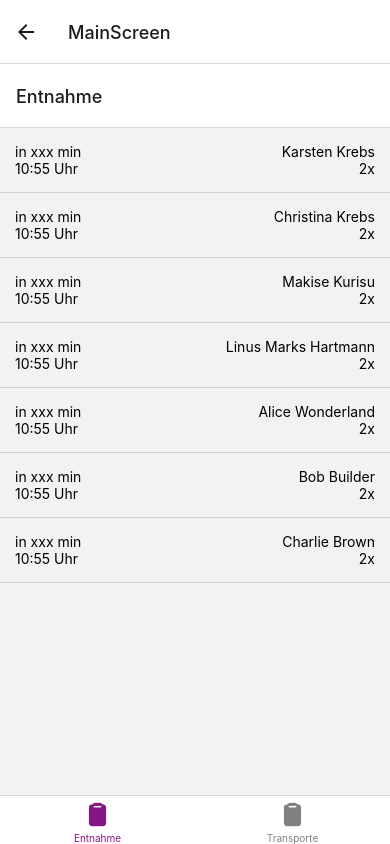
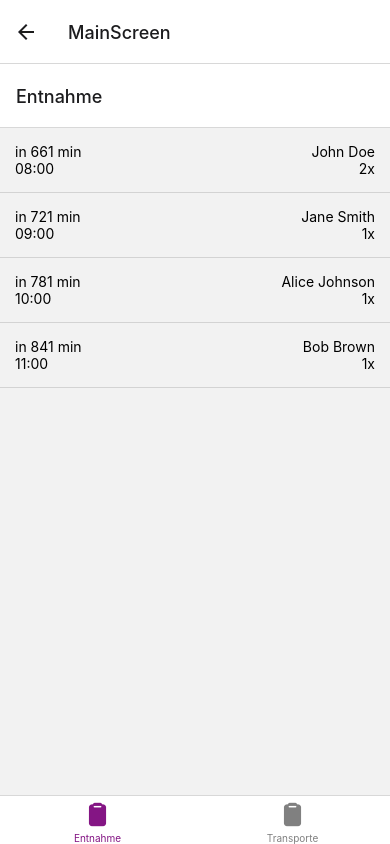
Before and after one commit to tobi-blazor/Blutige_Entnahme, a React Native app in the folder BlutentnahmeReactApp/: screen /MainScreen in a window 390 px wide. Built offline with nearby package versions, Linux system fonts and the light colour scheme.

Commit message:
entnahme liste funktioniert

```diff
--- a/BlutentnahmeReactApp/components/EntnahmeListView.tsx
+++ b/BlutentnahmeReactApp/components/EntnahmeListView.tsx
@@ -6,20 +6,32 @@ export default function EntnahmeListView({
   nachname,
   anzahl,
   timespan,
-}: any) {
+}: {
+  vorname: string;
+  nachname: string;
+  anzahl: number;
+  timespan: Date;
+}) {
+  const timeDifference =
+    Math.abs(timespan.getTime() - Date.now()) / (1000 * 60); // Difference in minutes
   // TODO Entnahmedatum und Entnahmemenge
   return (
     <Pressable>
       <View style={styles.itemContainer}>
         <View style={{ alignItems: "flex-start" }}>
-          <Text>in xxx min</Text>
-          <Text>10:55 Uhr</Text>
+          <Text>in {Math.floor(timeDifference)} min</Text>
+          <Text>
+            {timespan.toLocaleTimeString("de-DE", {
+              hour: "2-digit",
+              minute: "2-digit",
+            })}
+          </Text>
         </View>
         <View style={{ alignItems: "flex-end" }}>
           <Text>
             {vorname} {nachname}
           </Text>
-          <Text>2x</Text>
+          <Text>{anzahl}x</Text>
         </View>
       </View>
     </Pressable>
--- a/BlutentnahmeReactApp/data/dummy-data.tsx
+++ b/BlutentnahmeReactApp/data/dummy-data.tsx
@@ -1,101 +1,200 @@
-import { FlatList } from "react-native";
 import Auftrag from "../models/Auftrag";
+import Personal from "../models/Personal";
 import Patient from "../models/Patient";
 import Blutprobe from "../models/Blutprobe";
 
-// Generate new instances of Blutprobe
+// Define Timespan type
+class Timespan {
+  constructor(public startTime: number, public endTime: number) {}
+}
+
+// Dummy data for Blutprobe
 const blutprobe1 = new Blutprobe(
-  "bp1",
-  "Hinweise 1",
-  "Grund 1",
-  {
-    startTime: new Date("2023-01-01T10:00:00Z").getTime(),
-    endTime: new Date("2023-01-01T12:00:00Z").getTime(),
-  },
-  new Date("2023-01-01T10:00:00Z")
+  "BP001",
+  "Patient fasting",
+  "Routine checkup",
+  new Timespan(
+    new Date("2024-06-17T08:30:00Z").getTime(),
+    new Date("2024-06-18T08:30:00Z").getTime()
+  ),
+  new Date("2024-06-17T08:30:00Z"),
+  undefined, // auftrag will be assigned later
+  undefined // personal will be assigned later
 );
 
 const blutprobe2 = new Blutprobe(
-  "bp2",
-  "Hinweise 2",
-  "Grund 2",
-  {
-    startTime: new Date("2023-02-01T10:00:00Z").getTime(),
-    endTime: new Date("2023-02-01T12:00:00Z").getTime(),
-  },
-  new Date("2023-02-01T10:00:00Z")
+  "BP002",
+  "Patient on medication",
+  "Diabetes monitoring",
+  new Timespan(
+    new Date("2024-06-17T07:45:00Z").getTime(),
+    new Date("2024-06-17T16:00:00Z").getTime()
+  ),
+  new Date("2024-06-17T07:45:00Z"),
+  undefined, // auftrag will be assigned later
+  undefined // personal will be assigned later
 );
 
-// Generate new instances of Auftrag
-const auftrag1 = new Auftrag("a1", new Date("2023-03-01T09:00:00Z"), [
-  blutprobe1,
-  blutprobe2,
-]);
-
-const auftrag2 = new Auftrag("a2", new Date("2023-04-01T09:00:00Z"), [
-  blutprobe1,
-]);
-
-// Existing PATIENTEN data with additional auftragList parameter
-export const PATIENTEN: Patient[] = [
-  new Patient("p1", "Karsten", "Krebs", new Date(1478708162000), null, [
-    auftrag1,
-  ]),
-  new Patient(
-    "p2",
-    "Christina",
-    "Krebs",
-    new Date(1478708162000),
-    "starke schmerzen",
-    [auftrag2]
+const blutprobe3 = new Blutprobe(
+  "BP003",
+  "Patient fasting",
+  "Lipid profile",
+  new Timespan(
+    new Date("2024-06-17T09:00:00Z").getTime(),
+    new Date("2024-06-18T09:00:00Z").getTime()
   ),
-  new Patient(
-    "p3",
-    "Makise",
-    "Kurisu",
-    new Date(1478708162000),
-    "El Psy Congroo",
-    [auftrag1, auftrag2]
-  ),
-  new Patient(
-    "p4",
-    "Linus",
-    "Marks Hartmann",
-    new Date(1478708162000),
-    "muss auf klo",
-    [auftrag1]
-  ),
-];
-
-// Generate additional patients with dummy data
-const additionalPatient1 = new Patient(
-  "p5",
-  "Alice",
-  "Wonderland",
-  new Date(2000, 4, 20),
-  "headache",
-  [auftrag1]
+  new Date("2024-06-17T09:00:00Z"),
+  undefined, // auftrag will be assigned later
+  undefined // personal will be assigned later
 );
 
-const additionalPatient2 = new Patient(
-  "p6",
-  "Bob",
-  "Builder",
-  new Date(1995, 8, 15),
-  "fractured arm",
-  [auftrag2]
+const blutprobe4 = new Blutprobe(
+  "BP004",
+  "Patient experiencing fatigue",
+  "Thyroid function test",
+  new Timespan(
+    new Date("2024-06-17T10:00:00Z").getTime(),
+    new Date("2024-06-17T14:00:00Z").getTime()
+  ),
+  new Date("2024-06-17T10:00:00Z"),
+  undefined, // auftrag will be assigned later
+  undefined // personal will be assigned later
 );
 
-const additionalPatient3 = new Patient(
-  "p7",
-  "Charlie",
-  "Brown",
-  new Date(1988, 1, 10),
-  "flu",
-  [auftrag1, auftrag2]
+const blutprobe5 = new Blutprobe(
+  "BP005",
+  "Patient on antibiotics",
+  "Infection monitoring",
+  new Timespan(
+    new Date("2024-06-17T11:00:00Z").getTime(),
+    new Date("2024-06-17T18:00:00Z").getTime()
+  ),
+  new Date("2024-06-17T11:00:00Z"),
+  undefined, // auftrag will be assigned later
+  undefined // personal will be assigned later
 );
 
-// Add additional patients to the existing PATIENTEN array
-PATIENTEN.push(additionalPatient1, additionalPatient2, additionalPatient3);
+// Dummy data for Patient
+const patient1 = new Patient(
+  "PAT001",
+  "John",
+  "Doe",
+  new Date("1980-01-15"),
+  "Diabetic",
+  [] // auftragList will be assigned later
+);
 
-console.log(PATIENTEN);
+const patient2 = new Patient(
+  "PAT002",
+  "Jane",
+  "Smith",
+  new Date("1975-05-30"),
+  "Hypertensive",
+  [] // auftragList will be assigned later
+);
+
+const patient3 = new Patient(
+  "PAT003",
+  "Alice",
+  "Johnson",
+  new Date("1990-11-25"),
+  "Thyroid issues",
+  [] // auftragList will be assigned later
+);
+
+const patient4 = new Patient(
+  "PAT004",
+  "Bob",
+  "Brown",
+  new Date("1985-08-20"),
+  "On antibiotics",
+  [] // auftragList will be assigned later
+);
+
+// Dummy data for Auftrag
+const auftrag1 = new Auftrag(
+  "AUF001",
+  new Date("2024-06-17T08:00:00Z"),
+  [blutprobe1, blutprobe2],
+  patient1 // Reference to patient1
+);
+
+const auftrag2 = new Auftrag(
+  "AUF002",
+  new Date("2024-06-17T09:00:00Z"),
+  [blutprobe3],
+  patient2 // Reference to patient2
+);
+
+const auftrag3 = new Auftrag(
+  "AUF003",
+  new Date("2024-06-17T10:00:00Z"),
+  [blutprobe4],
+  patient3 // Reference to patient3
+);
+
+const auftrag4 = new Auftrag(
+  "AUF004",
+  new Date("2024-06-17T11:00:00Z"),
+  [blutprobe5],
+  patient4 // Reference to patient4
+);
+
+// Dummy data for Personal
+const personal1 = new Personal(
+  "PER001",
+  "Dr. Anna",
+  "Baker",
+  new Date("1970-03-10"),
+  [blutprobe1, blutprobe2]
+);
+
+const personal2 = new Personal(
+  "PER002",
+  "Dr. Bill",
+  "Carter",
+  new Date("1980-06-15"),
+  [blutprobe3]
+);
+
+const personal3 = new Personal(
+  "PER003",
+  "Dr. Cindy",
+  "Davis",
+  new Date("1990-07-20"),
+  [blutprobe4]
+);
+
+const personal4 = new Personal(
+  "PER004",
+  "Dr. David",
+  "Evans",
+  new Date("1985-09-25"),
+  [blutprobe5]
+);
+
+// Assigning references to auftrag and personal in Blutprobe instances
+blutprobe1.auftrag = auftrag1;
+blutprobe1.personal = personal1;
+
+blutprobe2.auftrag = auftrag1;
+blutprobe2.personal = personal1;
+
+blutprobe3.auftrag = auftrag2;
+blutprobe3.personal = personal2;
+
+blutprobe4.auftrag = auftrag3;
+blutprobe4.personal = personal3;
+
+blutprobe5.auftrag = auftrag4;
+blutprobe5.personal = personal4;
+
+// Assigning auftragList to patients
+patient1.auftragList.push(auftrag1);
+patient2.auftragList.push(auftrag2);
+patient3.auftragList.push(auftrag3);
+patient4.auftragList.push(auftrag4);
+
+// Exporting auftragArray as an array of Auftrag instances
+export const auftragArray = [auftrag1, auftrag2, auftrag3, auftrag4];
+console.log(auftragArray);
--- a/BlutentnahmeReactApp/models/Auftrag.tsx
+++ b/BlutentnahmeReactApp/models/Auftrag.tsx
@@ -1,9 +1,11 @@
 import Blutprobe from "./Blutprobe";
+import Patient from "./Patient";
 
 export default class Auftrag {
   constructor(
     public auftragsID: string,
     public geplanterZeitpunkt: Date,
-    public entnahmeList: Blutprobe[]
+    public entnahmeList: Blutprobe[],
+    public patient: Patient
   ) {}
 }
--- a/BlutentnahmeReactApp/models/Blutprobe.tsx
+++ b/BlutentnahmeReactApp/models/Blutprobe.tsx
@@ -1,4 +1,6 @@
 import { Timespan } from "react-native/Libraries/Utilities/IPerformanceLogger";
+import Auftrag from "./Auftrag";
+import Personal from "./Personal";
 
 export default class Blutprobe {
   constructor(
@@ -6,6 +8,8 @@ export default class Blutprobe {
     public hinweise: string,
     public grund: string,
     public maximaleVerweildauer: Timespan, // richtiger Datentyp?
-    public entnahmeZeitpunkt: Date
+    public entnahmeZeitpunkt: Date,
+    public auftrag: Auftrag | undefined,
+    public personal: Personal | undefined
   ) {}
 }
--- a/BlutentnahmeReactApp/src/screens/Entnahme.tsx
+++ b/BlutentnahmeReactApp/src/screens/Entnahme.tsx
@@ -1,10 +1,11 @@
 import React from "react";
 import { View, Text, StyleSheet, FlatList } from "react-native";
-import { PATIENTEN } from "../../data/dummy-data";
+import { auftragArray } from "../../data/dummy-data";
 import EntnahmeListView from "../../components/EntnahmeListView";
 import Patient from "../../models/Patient";
+import Auftrag from "../../models/Auftrag";
 
-function renderEntnahmeItem({ item }: { item: Patient }) {
+function renderEntnahmeItem({ item }: { item: Auftrag }) {
   if (!item) {
     console.error("Invalid item:", item);
     return (
@@ -13,14 +14,23 @@ function renderEntnahmeItem({ item }: { item: Patient }) {
       </View>
     );
   }
-  return <EntnahmeListView vorname={item.vorname} nachname={item.nachname} />;
+  const vorname = item.patient.vorname ?? "Unknown";
+  const nachname = item.patient.nachname ?? "Unknown";
+  return (
+    <EntnahmeListView
+      vorname={vorname}
+      nachname={nachname}
+      anzahl={item.entnahmeList.length} // Example: Number of Blutprobe entries
+      timespan={item.geplanterZeitpunkt} // Example: Planned time
+    />
+  );
 }
 
 function Entnahme() {
   return (
     <FlatList
-      data={PATIENTEN}
-      keyExtractor={(item) => item.personID}
+      data={auftragArray}
+      keyExtractor={(item) => item.auftragsID}
       renderItem={renderEntnahmeItem}
     />
   );
```
